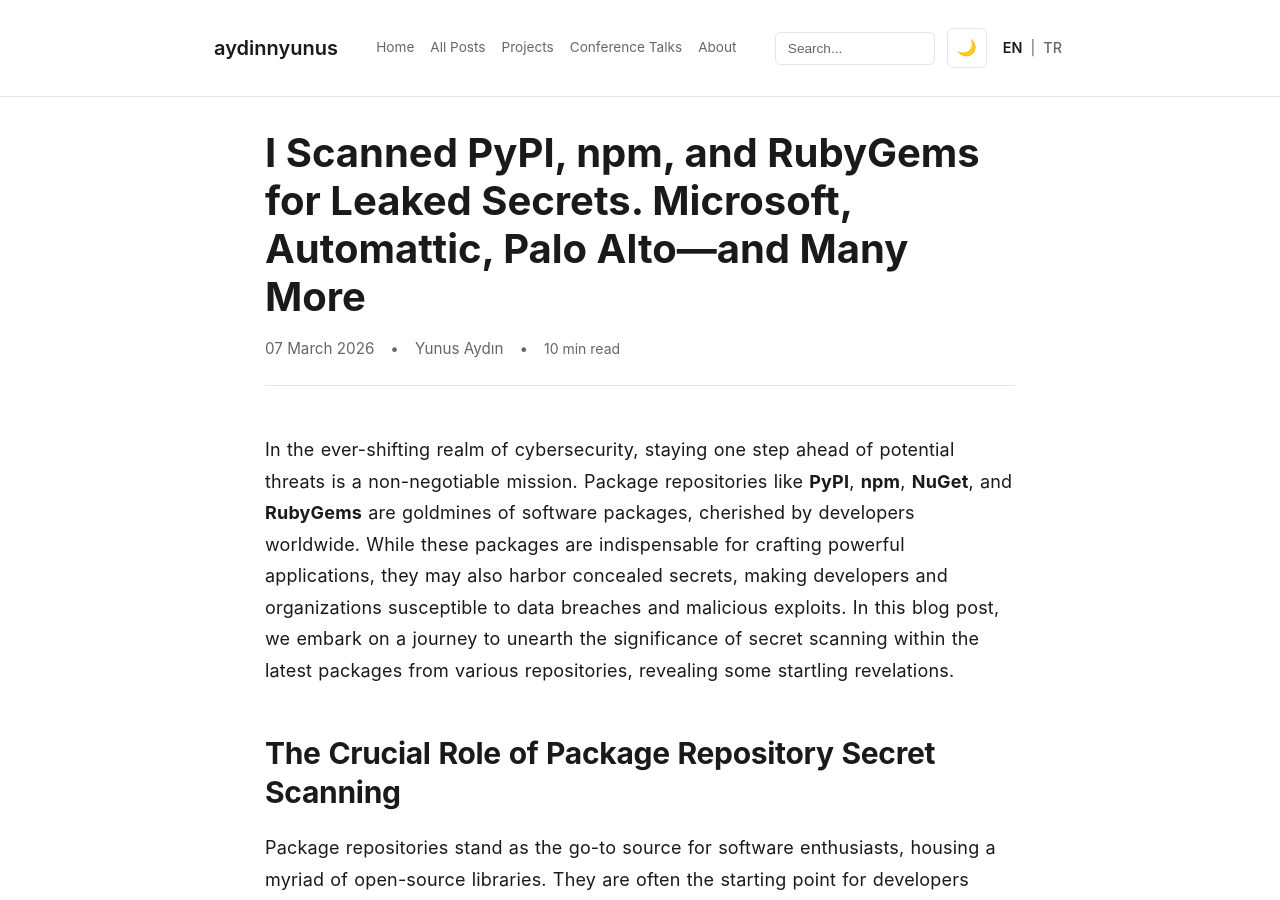
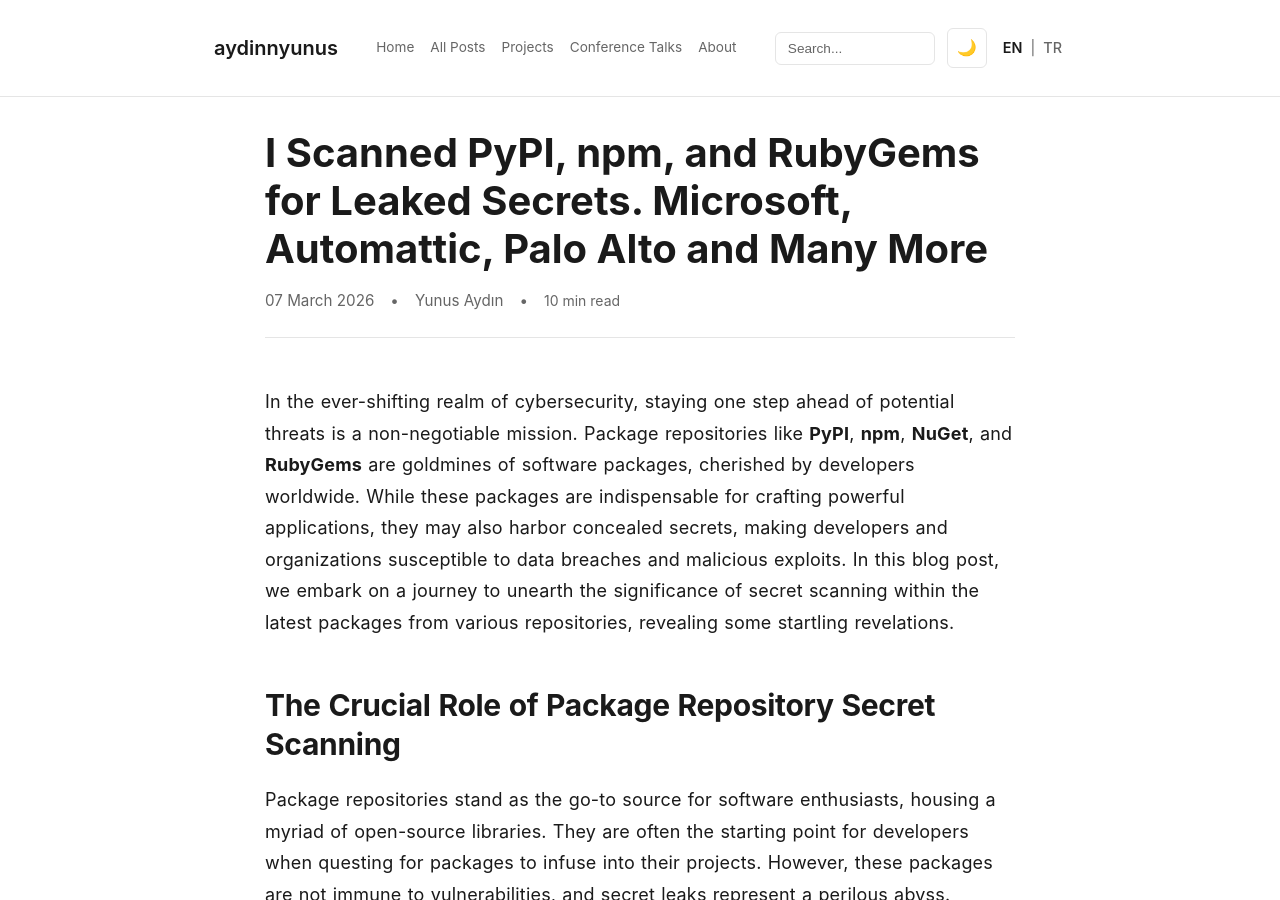
Before and after one commit to aydinnyunus/aydinnyunus.github.io, a Jekyll site: the page built from _posts/2026-03-07-package-repository-secret-scanning.md, in a window 1280 px wide and 900 px high. Built offline with Jekyll 4.4.1, drawn with Linux system fonts in a browser that asks for light colours.

```diff
--- a/_posts/2026-03-07-package-repository-secret-scanning.md
+++ b/_posts/2026-03-07-package-repository-secret-scanning.md
@@ -1,6 +1,6 @@
 ---
 layout: post
-title: "I Scanned PyPI, npm, and RubyGems for Leaked Secrets. Microsoft, Automattic, Palo Alto—and Many More"
+title: "I Scanned PyPI, npm, and RubyGems for Leaked Secrets. Microsoft, Automattic, Palo Alto and Many More"
 date: 2026-03-07
 author: Yunus Aydın
 lang: en
```
